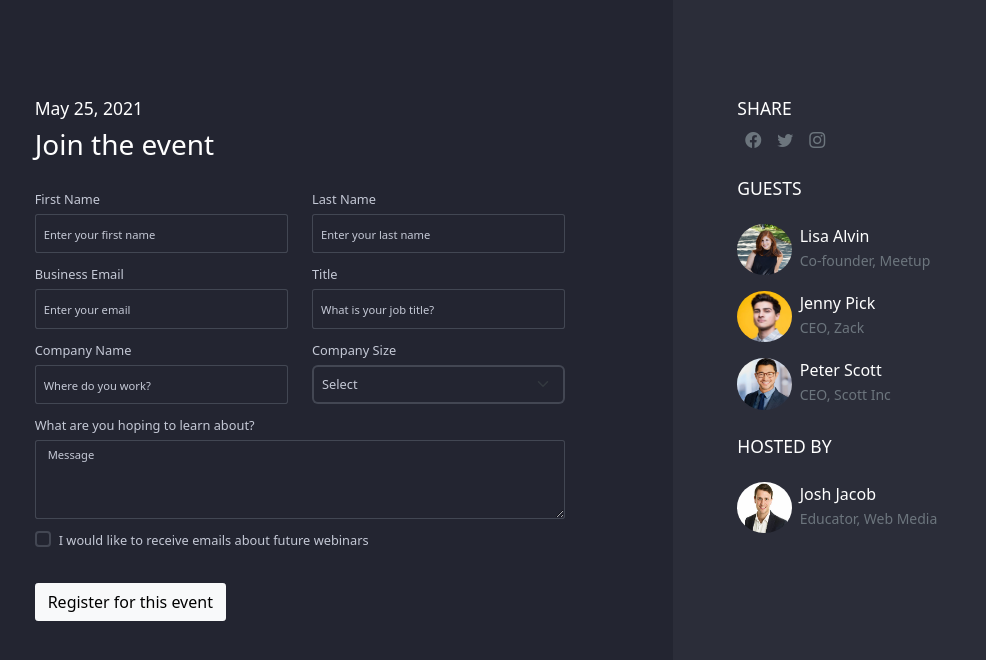
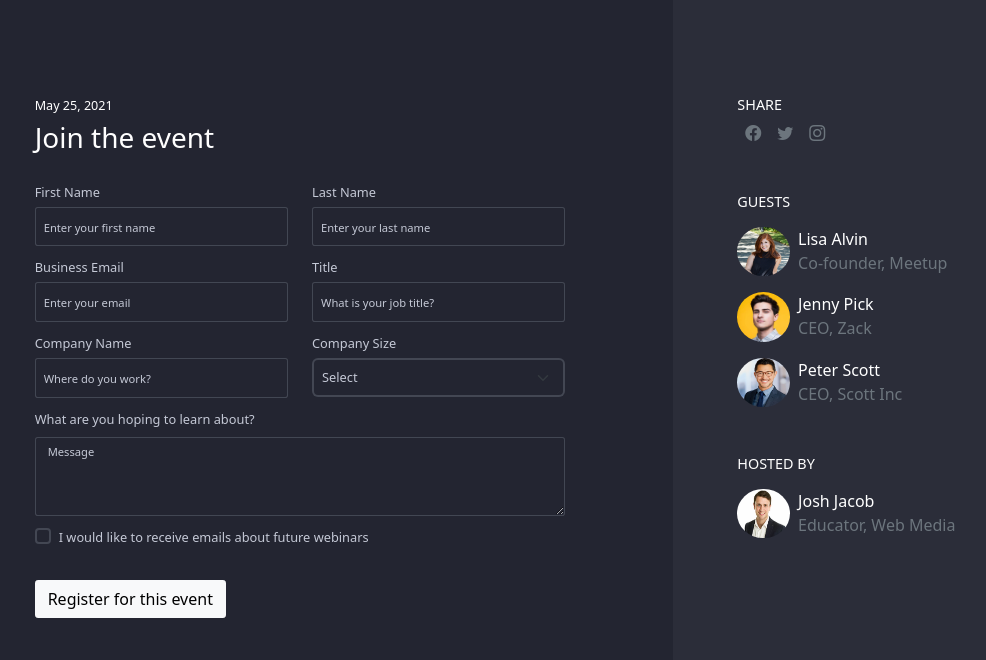
Before and after one commit to ambujsahu81/Angular_bootstrap, an Angular app: page / in a window 1280 px wide. Shown: the top 660 px of the page, without its empty margins (180-1166 px from the left). Built offline with nearby package versions, Linux system fonts and the light colour scheme.

Commit message:
minor ui tweaks

```diff
--- a/src/app/app.component.css
+++ b/src/app/app.component.css
@@ -0,0 +1,7 @@
+.bg-color-registration-page {
+    background-color: rgba(35,37,49,255) ;
+}
+
+.bg-color-event-details {
+    background-color: rgba(43,45,57,255) ;
+}
--- a/src/app/event-details/event-details.component.css
+++ b/src/app/event-details/event-details.component.css
@@ -1,6 +1,6 @@
 .avatar {
   vertical-align: middle;
-  width: 3.4rem;
-  height: 3.2rem;
+  width: 3.3rem;
+  height: 3.1rem;
   border-radius: 50%;
 }
--- a/src/app/event-details/event-details.component.html
+++ b/src/app/event-details/event-details.component.html
@@ -1,28 +1,28 @@
 <div class="pt-5 px-3">
-    <h6 class="lead"><small>SHARE</small></h6>
+    <h6 class="lead">SHARE</h6>
     <div class="d-flex flex-row">
         <div class="px-2 text-muted"><i class="bi bi-facebook"></i></div>
         <div class="px-2 text-muted"><i class="bi bi-twitter"></i></div>
         <div class="px-2 text-muted"><i class="bi bi-instagram"></i></div>
     </div>
 
-    <h6 class="mt-4 mb-4 lead"><small>GUESTS</small></h6>
+    <h6 class="mt-5 mb-3 lead">GUESTS</h6>
     <div *ngFor="let guest of GuestArray">
         <div class="d-flex flex-row mt-3">
             <img src="{{guest.image}}" alt="avatar" class="avatar">
             <div class="col px-2">
                 <div>{{guest.name}}</div>
-                <div class="text-muted"><small>{{guest.designation}}, {{guest.company}}</small></div>
+                <div class="text-muted">{{guest.designation}}, {{guest.company}}</div>
             </div>
         </div>
     </div>
 
-    <h6 class="mt-4 mb-4 lead"><small>HOSTED BY</small></h6>
+    <h6 class="mt-5 mb-3 lead">HOSTED BY</h6>
     <div class="d-flex flex-row mt-3">
         <img src="assets/josh.jpg" alt="avatar" class="avatar">
         <div class="col px-2">
             <div>Josh Jacob</div>
-            <div class="text-muted"><small>Educator, Web Media</small></div>
+            <div class="text-muted">Educator, Web Media</div>
         </div>
     </div>
 
--- a/src/app/event-registration/event-registration.component.html
+++ b/src/app/event-registration/event-registration.component.html
@@ -56,7 +56,7 @@
       </div>
 
     <div class="form-group mb-2">
-      <label for="Message" class="text-muted">What are you hoping to learn about?</label>
+      <label for="Message" class="text-muted mb-1">What are you hoping to learn about?</label>
       <textarea class="form-control mt-1" id="Message" formControlName="message" rows="3" cols="30" placeholder="Message"></textarea>
     </div>
     <div class="form-group mb-2">
--- a/src/styles.css
+++ b/src/styles.css
@@ -2,10 +2,8 @@
 @import "~bootstrap/dist/css/bootstrap.css";
 @import '../node_modules/bootstrap-icons/font/bootstrap-icons';
 
-.bg-color-registration-page {
-    background-color: rgba(35,37,49,255) ;
+
+
+.lead {
+    font-size: 0.9rem;
 }
-
-.bg-color-event-details {
-    background-color: rgba(43,45,57,255) ;
-}
```
